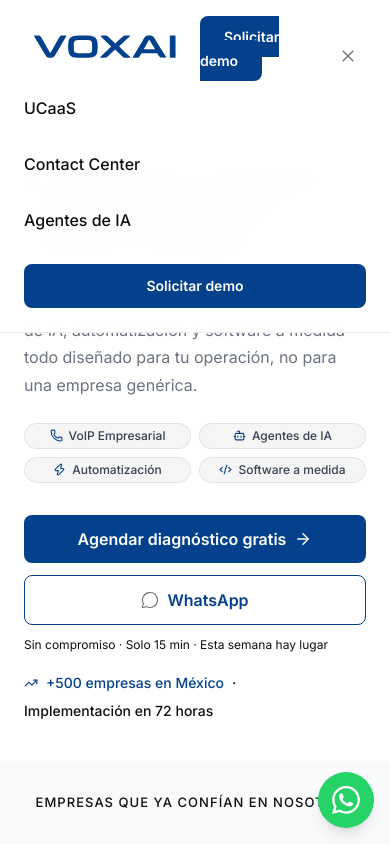
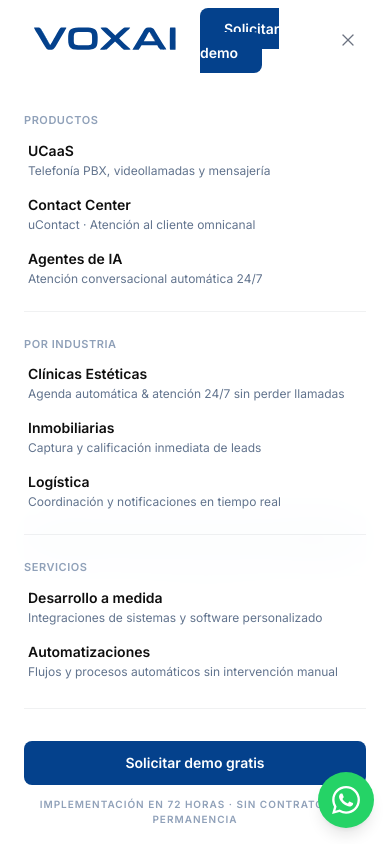
Before and after one commit to Pollitobello2005/edanka, a Next.js app: page / in a window 390 px wide. Both pictures are taken after a click on the button "Menú". Shown: the top 844 px of the page. Built offline with nearby package versions, Linux system fonts and the light colour scheme.

Commit message:
fix: optimizaciones de visualizacion responsiva y menu completo en dispositivos moviles

```diff
--- a/src/components/CalEmbed.tsx
+++ b/src/components/CalEmbed.tsx
@@ -10,7 +10,6 @@ export default function CalEmbed() {
       cal('ui', {
         theme: 'light',
         hideEventTypeDetails: false,
-        layout: 'month_view',
         cssVarsPerTheme: {
           light: {
             'cal-brand': '#04418c',
@@ -32,7 +31,7 @@ export default function CalEmbed() {
       namespace="voxaimx"
       calLink="voxaimx"
       style={{ width: '100%', height: '100%', overflow: 'scroll' }}
-      config={{ layout: 'month_view', theme: 'light' }}
+      config={{ theme: 'light' }}
     />
   );
 }
--- a/src/components/GooeyNav.tsx
+++ b/src/components/GooeyNav.tsx
@@ -59,6 +59,13 @@ export default function GooeyNav({ items, initialActiveIndex = 0 }: GooeyNavProp
         .gooey-nav {
           display: inline-flex;
           align-items: center;
+          max-width: 100%;
+          overflow-x: auto;
+          scrollbar-width: none;
+        }
+
+        .gooey-nav::-webkit-scrollbar {
+          display: none;
         }
 
         .gooey-nav-list {
--- a/src/components/Navbar.tsx
+++ b/src/components/Navbar.tsx
@@ -64,14 +64,14 @@ export default function Navbar({ darkHero = false }: { darkHero?: boolean }) {
           borderBottom: scrolled ? '1px solid rgba(13,21,38,0.06)' : '1px solid transparent',
         }}
       >
-        <nav className="max-w-7xl mx-auto px-6 h-40 flex items-center justify-between gap-4">
+        <nav className="max-w-7xl mx-auto px-6 h-20 md:h-24 flex items-center justify-between gap-4">
           {/* Logo */}
-          <Link href="/" className="flex items-center group -translate-y-8 transform">
+          <Link href="/" className="flex items-center group">
             <Logo isWhite={showWhiteLogo} />
           </Link>
 
           {/* Desktop nav — pill container with mega menu + plain links */}
-          <div className="hidden md:flex flex-1 justify-center -translate-y-8 transform">
+          <div className="hidden md:flex flex-1 justify-center">
             <ul
               style={{
                 display: 'inline-flex',
@@ -111,7 +111,7 @@ export default function Navbar({ darkHero = false }: { darkHero?: boolean }) {
           </div>
 
           {/* CTA */}
-          <div className="flex items-center gap-3 -translate-y-8 transform">
+          <div className="flex items-center gap-3">
             <motion.div whileHover={{ scale: 1.03, y: -0.5 }} whileTap={{ scale: 0.97 }} transition={{ type: "spring", stiffness: 450, damping: 15 }}>
               <Link
                 href="/agenda-reunion"
@@ -124,7 +124,7 @@ export default function Navbar({ darkHero = false }: { darkHero?: boolean }) {
 
           {/* Mobile burger */}
           <button
-            className="md:hidden text-[#0F0F0F] p-2 -translate-y-6 transform"
+            className="md:hidden text-[#0F0F0F] p-2"
             onClick={() => setMobileOpen(v => !v)}
             aria-label="Menú"
           >
@@ -142,34 +142,96 @@ export default function Navbar({ darkHero = false }: { darkHero?: boolean }) {
             animate={{ opacity: 1, y: 0 }}
             exit={{ opacity: 0, y: -10 }}
             transition={{ duration: 0.25 }}
-            className="fixed top-16 left-0 right-0 z-40 px-6 py-6 flex flex-col gap-4"
+            className="fixed top-20 md:top-24 left-0 right-0 bottom-0 z-40 px-6 py-8 flex flex-col gap-6 overflow-y-auto"
             style={{
-              background: 'rgba(255,255,255,0.98)',
-              borderBottom: '1px solid rgba(13,21,38,0.08)',
-              backdropFilter: 'blur(20px)',
+              background: 'rgba(255,255,255,0.99)',
+              backdropFilter: 'blur(24px)',
             }}
           >
+            {/* Productos */}
+            <div>
+              <p className="text-[11px] uppercase font-bold text-slate-400 tracking-wider mb-3">Productos</p>
+              <div className="flex flex-col gap-4 pl-1">
                 {[
-              { label: 'UCaaS', href: '/products/ucaas' },
-              { label: 'Contact Center', href: '/products/ucontact' },
-              { label: 'Agentes de IA', href: '/products/agentes-ia' },
+                  { label: 'UCaaS', href: '/products/ucaas', desc: 'Telefonía PBX, videollamadas y mensajería' },
+                  { label: 'Contact Center', href: '/products/ucontact', desc: 'uContact · Atención al cliente omnicanal' },
+                  { label: 'Agentes de IA', href: '/products/agentes-ia', desc: 'Atención conversacional automática 24/7' },
                 ].map((link) => (
                   <Link
                     key={link.label}
                     href={link.href}
-                className="text-[#0F0F0F] font-medium text-base py-2"
+                    className="group flex flex-col"
                     onClick={() => setMobileOpen(false)}
                   >
-                {link.label}
+                    <span className="text-[#0F0F0F] font-bold text-sm group-hover:text-[#04418c] transition-colors">{link.label}</span>
+                    <span className="text-xs text-slate-500 mt-0.5">{link.desc}</span>
                   </Link>
                 ))}
+              </div>
+            </div>
+
+            <div style={{ borderTop: '1px solid rgba(13,21,38,0.06)' }} />
+
+            {/* Soluciones por Industria */}
+            <div>
+              <p className="text-[11px] uppercase font-bold text-slate-400 tracking-wider mb-3">Por Industria</p>
+              <div className="flex flex-col gap-4 pl-1">
+                {[
+                  { label: 'Clínicas Estéticas', href: '/soluciones/clinicas-esteticas', desc: 'Agenda automática & atención 24/7 sin perder llamadas' },
+                  { label: 'Inmobiliarias', href: '/soluciones/inmobiliarias', desc: 'Captura y calificación inmediata de leads' },
+                  { label: 'Logística', href: '/soluciones/logistica', desc: 'Coordinación y notificaciones en tiempo real' },
+                ].map((link) => (
+                  <Link
+                    key={link.label}
+                    href={link.href}
+                    className="group flex flex-col"
+                    onClick={() => setMobileOpen(false)}
+                  >
+                    <span className="text-[#0F0F0F] font-bold text-sm group-hover:text-[#04418c] transition-colors">{link.label}</span>
+                    <span className="text-xs text-slate-500 mt-0.5">{link.desc}</span>
+                  </Link>
+                ))}
+              </div>
+            </div>
+
+            <div style={{ borderTop: '1px solid rgba(13,21,38,0.06)' }} />
+
+            {/* Servicios */}
+            <div>
+              <p className="text-[11px] uppercase font-bold text-slate-400 tracking-wider mb-3">Servicios</p>
+              <div className="flex flex-col gap-4 pl-1">
+                {[
+                  { label: 'Desarrollo a medida', href: '/soluciones/desarrollo-medida', desc: 'Integraciones de sistemas y software personalizado' },
+                  { label: 'Automatizaciones', href: '/soluciones/automatizaciones', desc: 'Flujos y procesos automáticos sin intervención manual' },
+                ].map((link) => (
+                  <Link
+                    key={link.label}
+                    href={link.href}
+                    className="group flex flex-col"
+                    onClick={() => setMobileOpen(false)}
+                  >
+                    <span className="text-[#0F0F0F] font-bold text-sm group-hover:text-[#04418c] transition-colors">{link.label}</span>
+                    <span className="text-xs text-slate-500 mt-0.5">{link.desc}</span>
+                  </Link>
+                ))}
+              </div>
+            </div>
+
+            <div style={{ borderTop: '1px solid rgba(13,21,38,0.06)', marginTop: '4px' }} />
+
+            {/* CTA */}
+            <div className="mt-2 flex flex-col gap-3">
               <Link
                 href="/agenda-reunion"
-              className="btn-primary py-3 text-center text-sm font-semibold mt-2"
+                className="btn-primary py-3.5 text-center text-sm font-semibold rounded-xl"
                 onClick={() => setMobileOpen(false)}
               >
-              Solicitar demo
+                Solicitar demo gratis
               </Link>
+              <p className="text-[10px] text-slate-400 text-center uppercase tracking-widest font-bold">
+                Implementación en 72 horas · Sin contratos de permanencia
+              </p>
+            </div>
           </motion.div>
         )}
       </AnimatePresence>
--- a/src/components/StickyBar.tsx
+++ b/src/components/StickyBar.tsx
@@ -22,8 +22,8 @@ export default function StickyBar() {
 
   return (
     <div
-      className={`fixed top-0 left-0 right-0 z-50 bg-[#0A1628] h-12 flex items-center justify-between px-6 shadow-lg border-b border-white/5 transition-all duration-300 ${
-        visible ? 'translate-y-0 opacity-100' : '-translate-y-full opacity-0'
+      className={`fixed bottom-0 left-0 right-0 z-40 bg-[#0A1628] h-12 flex items-center justify-between px-6 shadow-lg border-t border-white/5 transition-all duration-300 ${
+        visible ? 'translate-y-0 opacity-100' : 'translate-y-full opacity-0'
       }`}
     >
       {/* Left: label — hidden on mobile */}
```
Also changed, not shown: src/components/soluciones/ClinicasEsteticasClient.tsx (+7 -3 lines). Lines whose indentation alone changed are shown as unchanged.
